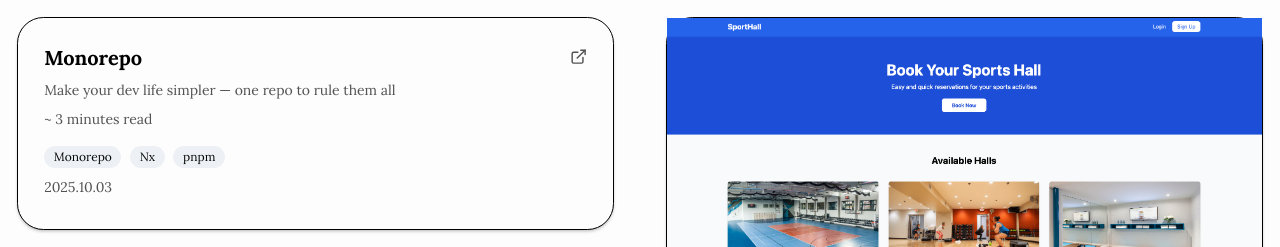
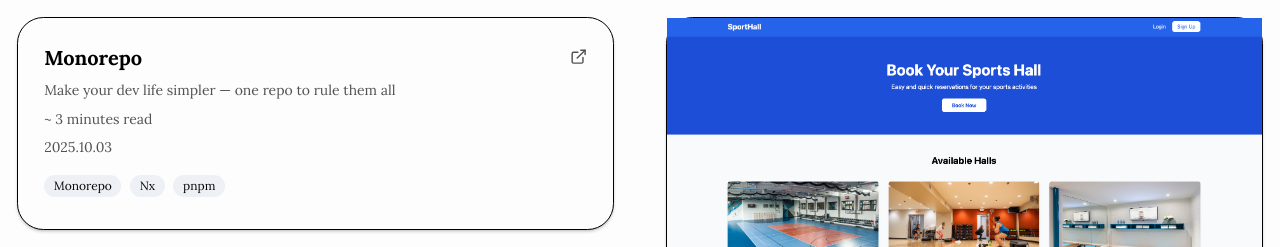
Before and after one commit to majkser/mikolaj-kowalski-dev, a Next.js app: page / in a window 1280 px wide. Shown: the part 900-1147 px from the top of the page. Built offline with nearby package versions, Linux system fonts and the light colour scheme.

Commit message:
fix: hover animationtom is on whole card

```diff
--- a/src/components/articleCard.tsx
+++ b/src/components/articleCard.tsx
@@ -19,11 +19,11 @@ export default function ArticleCard({
 }: CardProps) {
   return (
     <Link href={href}>
-      <Card className="hover:shadow-lg transition-shadow my-5">
+      <Card className="hover:shadow-lg transition-shadow my-5 group">
         <CardHeader>
           <div className="flex items-start justify-between">
             <div className="space-y-2">
-              <CardTitle className="text-xl hover:text-primary transition-colors">
+              <CardTitle className="text-xl group-hover:text-primary transition-colors">
                 {title}
               </CardTitle>
               <CardDescription>{subtitle}</CardDescription>
@@ -35,6 +35,7 @@ export default function ArticleCard({
                   </p>
                 </>
               )}
+              <p className="text-sm text-muted-foreground">{date}</p>
               <div className="flex gap-2 pt-2">
                 {tags.map((tag) => (
                   <Badge key={tag} variant="secondary">
@@ -42,7 +43,6 @@ export default function ArticleCard({
                   </Badge>
                 ))}
               </div>
-              <p className="text-sm text-muted-foreground">{date}</p>
             </div>
             <ExternalLink className="w-4 h-4 text-muted-foreground flex-shrink-0 mt-1" />
           </div>
--- a/src/components/projectCard.tsx
+++ b/src/components/projectCard.tsx
@@ -15,7 +15,7 @@ export default function ProjectCard({
 }: CardProps) {
   return (
     <Link href={href}>
-      <Card className="hover:shadow-lg transition-shadow p-0 pb-6 my-5">
+      <Card className="hover:shadow-lg transition-shadow p-0 pb-6 my-5 group">
         {image && (
           <Image
             src={image}
@@ -28,7 +28,7 @@ export default function ProjectCard({
         <CardHeader>
           <div className="flex items-start justify-between">
             <div className="space-y-2">
-              <CardTitle className="text-xl hover:text-primary transition-colors">
+              <CardTitle className="text-xl group-hover:text-primary transition-colors">
                 {title}
               </CardTitle>
               <CardDescription>{subtitle}</CardDescription>
```
